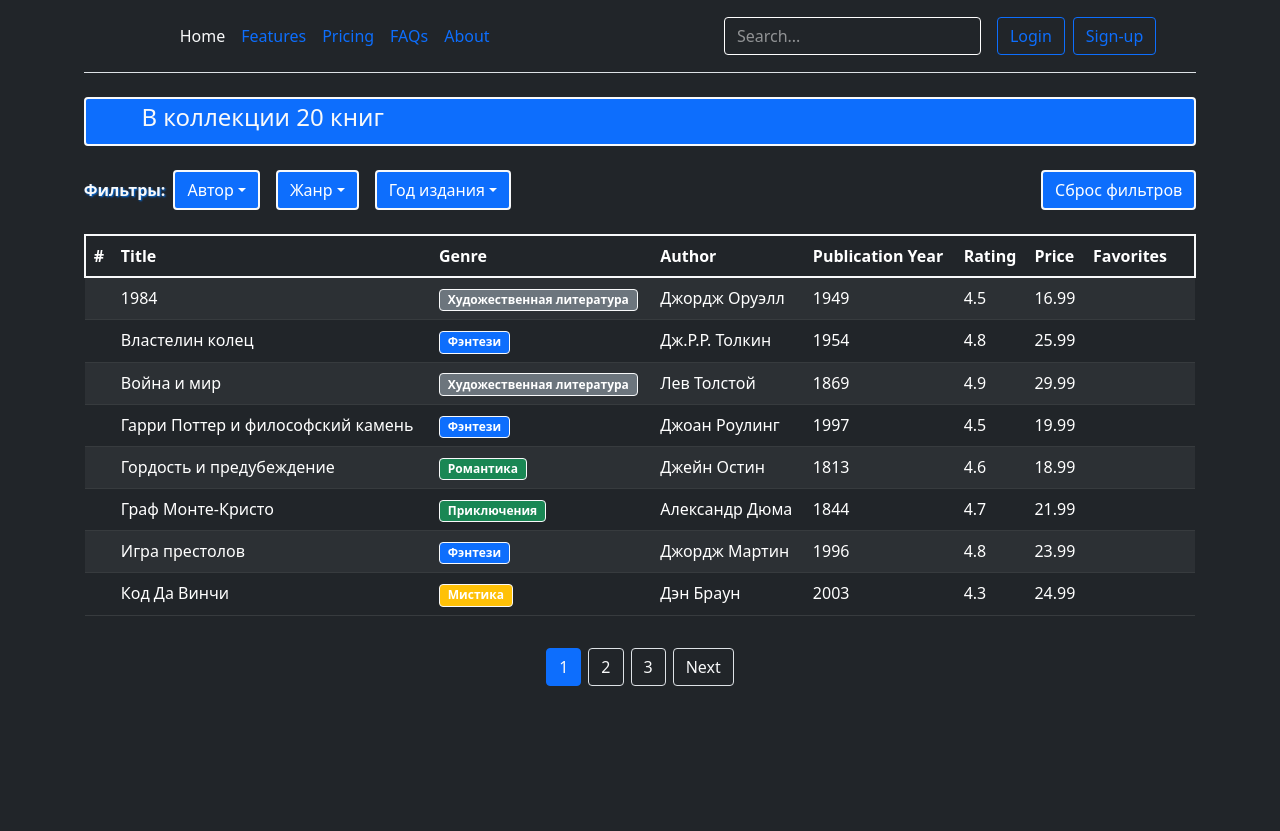
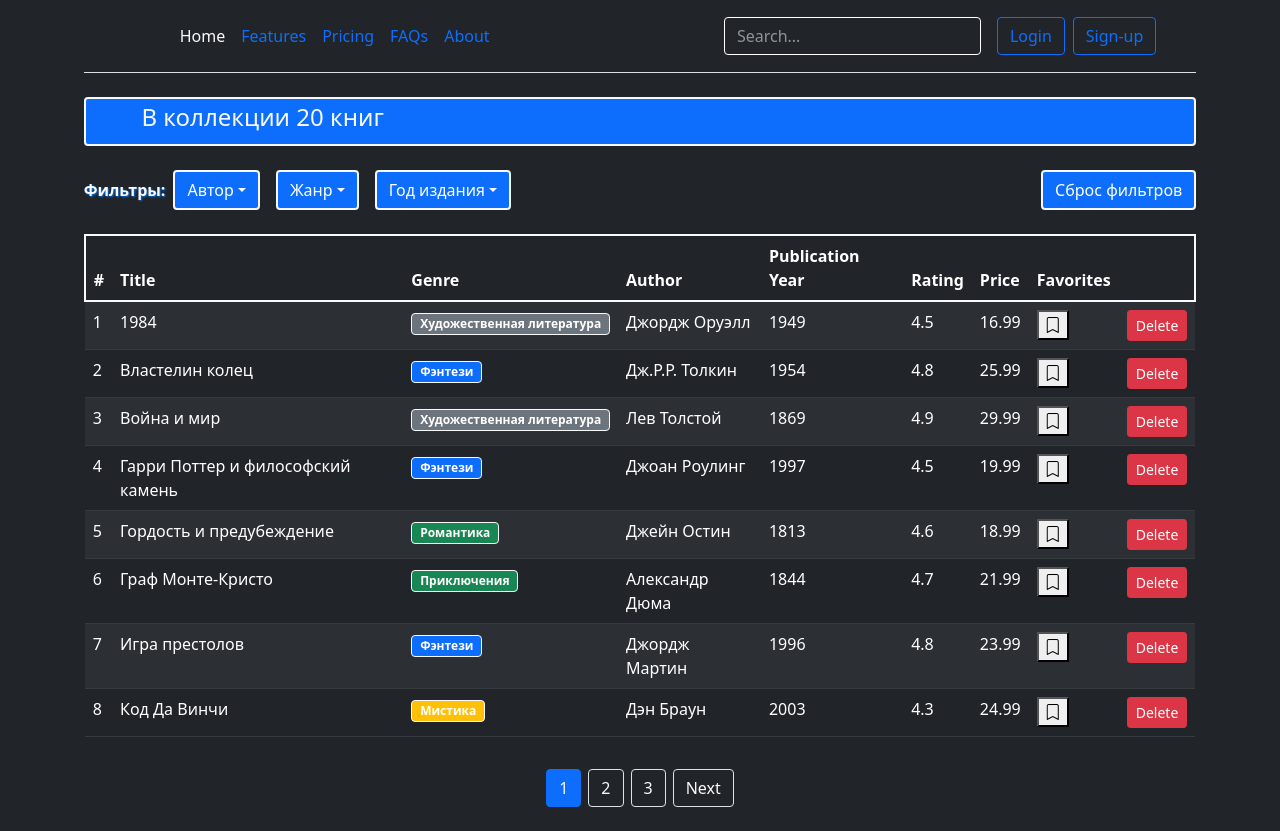
Before and after one commit to js-neo/bookstore, a React (Create React App) app: page / in a window 1280 px wide. Before the commit the page ends 800 px from the top, so only its background shows below. Built offline with nearby package versions, Linux system fonts and the light colour scheme.

Commit message:
fix: change component table_body

```diff
--- a/src/app/components/books.jsx
+++ b/src/app/components/books.jsx
@@ -8,7 +8,7 @@ import Dropdown from "./dropdown";
 import BooksTable from "./booksTable";
 import _ from "lodash";
 
-const Books = ({ books, onDelete, ...rest }) => {
+const Books = ({ books, onDelete, onToggleBookmark }) => {
     const [currentPage, setCurrentPage] = useState(1),
         [selectedFilter, setSelectedFilter] = useState(""),
         [menuVisibility, setMenuVisibility] = useState({}),
@@ -91,9 +91,11 @@ const Books = ({ books, onDelete, ...rest }) => {
                 <BooksTable
                     books={booksSlice}
                     selectedSort={sortBy}
+                    currentPage={currentPage}
+                    pageSize={PAGE_SIZE}
                     onDelete={onDelete}
                     onSort={handleSort}
-                    {...rest}
+                    onToggleBookmark={onToggleBookmark}
                 />
             )}
             {pagesCount > 1 && (
@@ -111,7 +113,8 @@ const Books = ({ books, onDelete, ...rest }) => {
 
 Books.propTypes = {
     books: PropTypes.array,
-    onDelete: PropTypes.func
+    onDelete: PropTypes.func,
+    onToggleBookmark: PropTypes.func
 };
 
 export default Books;
--- a/src/app/components/booksTable.jsx
+++ b/src/app/components/booksTable.jsx
@@ -2,20 +2,93 @@ import React from "react";
 import PropTypes from "prop-types";
 import TableHeader from "./tableHeader";
 import TableBody from "./tableBody";
+import Badge from "./badge";
+import Bookmark from "./bookmark";
 
-const BooksTable = ({ books, selectedSort, onDelete, onSort, ...rest }) => {
+const BooksTable = ({
+    books,
+    selectedSort,
+    currentPage,
+    pageSize,
+    onDelete,
+    onSort,
+    onToggleBookmark
+}) => {
+    const columns = {
+            rowNumber: {
+                _id: "42gths3daw1x9gscwl566272",
+                name: "#"
+            },
+            title: {
+                _id: "29oice4med6v9liwle494953",
+                path: "title",
+                name: "Title"
+            },
+            genres: {
+                _id: "75ykdo4aea1y9blgnl414513",
+                path: "genre.name",
+                name: "Genre",
+                component: (book) => <Badge {...book.genre} />
+            },
+            authors: {
+                _id: "19hwiy1srb6y4chiso290687",
+                path: "author.name",
+                name: "Author"
+            },
+            publicationYear: {
+                _id: "18cieb1ssk5s7siybk258557",
+                path: "publicationYear",
+                name: "Publication Year"
+            },
+            rating: {
+                _id: "37onhi7uui3z9qvzoa123482",
+                path: "rating",
+                name: "Rating"
+            },
+            price: {
+                _id: "44fvsa9lrq8o4pvlfo223222",
+                path: "price",
+                name: "Price"
+            },
+            bookmark: {
+                _id: "22jphs8qxp3v2mwuyo449643",
+                path: "status",
+                name: "Favorites",
+                component: (book) => (
+                    <Bookmark
+                        onClick={() => onToggleBookmark(book._id)}
+                        status={book.status}
+                    />
+                )
+            },
+            delete: {
+                _id: "71lvpb4qfu9h8tbsgh207532",
+                component: (book) => (
+                    <button
+                        className="btn btn-sm btn-danger"
+                        onClick={() => onDelete(book.status, book._id)}
+                    >
+                        Delete
+                    </button>
+                )
+            }
+        },
+        startRowIndex = currentPage * pageSize - pageSize;
     return (
         <table className="table table-dark table-striped table-hover mt-4">
-            <TableHeader {...{ onSort, selectedSort }} />
-            <TableBody data={books} />
+            <TableHeader {...{ onSort, selectedSort, columns }} />
+            <TableBody {...{ data: books, columns, startRowIndex }} />
         </table>
     );
 };
 BooksTable.propTypes = {
     books: PropTypes.array,
     selectedSort: PropTypes.object,
+    currentPage: PropTypes.number,
+    pageSize: PropTypes.number,
     onDelete: PropTypes.func,
-    onSort: PropTypes.func
+    onSort: PropTypes.func,
+    onToggleBookmark: PropTypes.func
 };
 
 export default BooksTable;
--- a/src/app/components/tableBody.jsx
+++ b/src/app/components/tableBody.jsx
@@ -1,27 +1,25 @@
 import React from "react";
 import PropTypes from "prop-types";
-import { columns } from "../constants/columns";
 import _ from "lodash";
-import Badge from "./badge";
 
-const TableBody = ({ data }) => {
+const TableBody = ({ data, columns, startRowIndex }) => {
+    const renderContent = (item, key) => {
+        return columns[key].component
+            ? typeof columns[key].component === "function"
+                ? columns[key].component(item)
+                : columns[key].component
+            : _.get(item, columns[key].path);
+    };
     return (
         <tbody>
-            {data.map((item) => (
+            {data.map((item, i) => (
                 <tr key={item._id}>
                     {Object.keys(columns).map((key) => {
-                        return key === "genres" ? (
+                        return (
                             <td key={columns[key]._id}>
-                                <Badge
-                                    {..._.get(
-                                        item,
-                                        columns[key].path.split(".")[0]
-                                    )}
-                                />
-                            </td>
-                        ) : (
-                            <td key={columns[key]._id}>
-                                {_.get(item, columns[key].path)}
+                                {key === "rowNumber"
+                                    ? i + startRowIndex + 1
+                                    : renderContent(item, key)}
                             </td>
                         );
                     })}
@@ -32,7 +30,9 @@ const TableBody = ({ data }) => {
 };
 
 TableBody.propTypes = {
-    data: PropTypes.array
+    data: PropTypes.array,
+    columns: PropTypes.object,
+    startRowIndex: PropTypes.number
 };
 
 export default TableBody;
--- a/src/app/components/tableHeader.jsx
+++ b/src/app/components/tableHeader.jsx
@@ -1,8 +1,7 @@
 import React from "react";
 import PropTypes from "prop-types";
-import { columns } from "../constants/columns";
 
-const TableHeader = ({ selectedSort, onSort }) => {
+const TableHeader = ({ selectedSort, onSort, columns }) => {
     const handleSort = (sortedKey) => {
         if (selectedSort.iterator === sortedKey) {
             onSort({
--- a/src/app/constants/columns.js
+++ /dev/null
@@ -1,42 +0,0 @@
-export const columns = {
-    rowNumber: {
-        _id: "42gths3daw1x9gscwl566272",
-        name: "#"
-    },
-    title: {
-        _id: "29oice4med6v9liwle494953",
-        path: "title",
-        name: "Title"
-    },
-    genres: {
-        _id: "75ykdo4aea1y9blgnl414513",
-        path: "genre.name",
-        name: "Genre"
-    },
-    authors: {
-        _id: "19hwiy1srb6y4chiso290687",
-        path: "author.name",
-        name: "Author"
-    },
-    publicationYear: {
-        _id: "18cieb1ssk5s7siybk258557",
-        path: "publicationYear",
-        name: "Publication Year"
-    },
-    rating: {
-        _id: "37onhi7uui3z9qvzoa123482",
-        path: "rating",
-        name: "Rating"
-    },
-    price: {
-        _id: "44fvsa9lrq8o4pvlfo223222",
-        path: "price",
-        name: "Price"
-    },
-    bookmark: {
-        _id: "22jphs8qxp3v2mwuyo449643",
-        path: "status",
-        name: "Favorites"
-    },
-    delete: { _id: "71lvpb4qfu9h8tbsgh207532" }
-};
--- a/src/app/utils/generateId.js
+++ b/src/app/utils/generateId.js
@@ -13,7 +13,7 @@ export function generateId() {
         }
     }
 
-    return `_id: "${id}"`;
+    return `${id}`;
 }
 
 export function generateUniqueId() {
```
